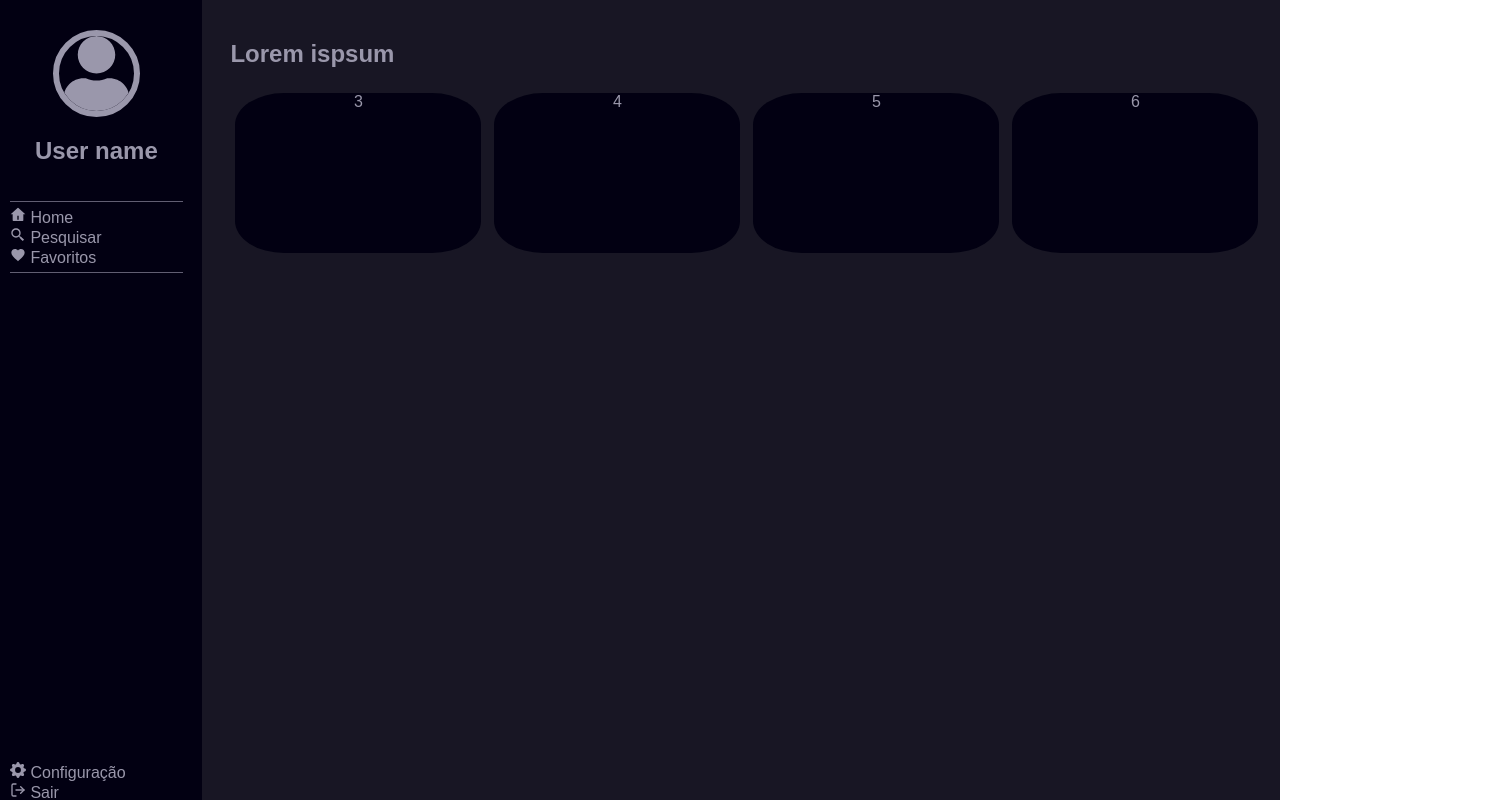
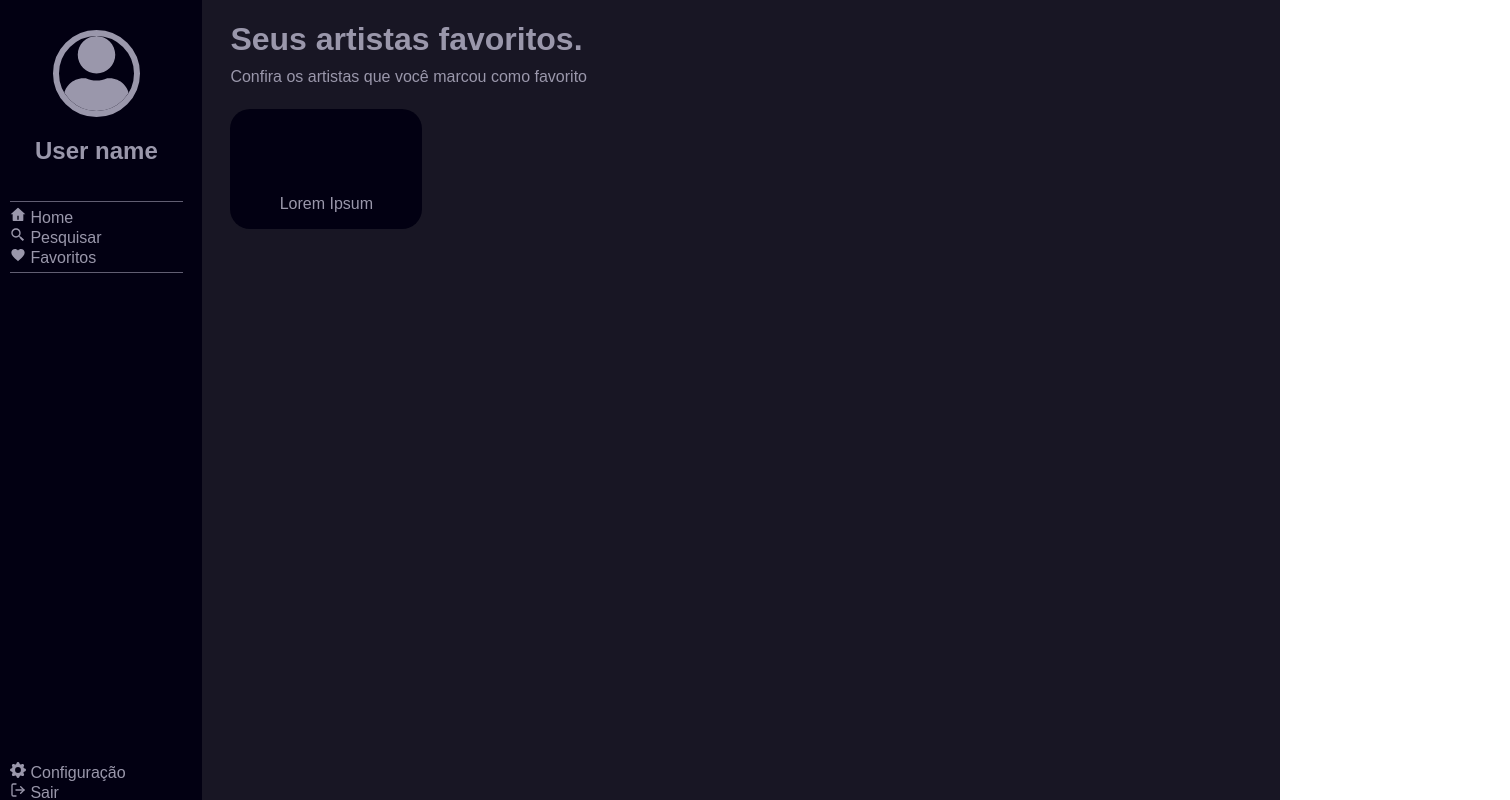
Before and after one commit to oliveira533/AcervoMusical, a React (Create React App) app in the folder visual/: page / in a window 1280 px wide. Shown: the top 800 px of the page, 1510 px wide, since content can reach past the window. Built offline with nearby package versions, Linux system fonts and the light colour scheme; the HTML template or start-up script is replaced by a standard one.

Commit message:
Tela de favoritos pronta

```diff
--- a/visual/src/App.jsx
+++ b/visual/src/App.jsx
@@ -4,13 +4,14 @@ import NavOff from './components/navbar/navbaroff';
 import MainOff from './components/main/mainoff';
 import NavIn from './components/navbar/navbarin';
 import Search from './components/search/search';
+import Favorite from './components/favorite/favorite';
 
 function App() {
   return (
     <div className="App main-color">
       <NavIn/>
       <main>
-        <MainOff/>
+        <Favorite/>
       </main>
     </div>
   );
--- a/visual/src/components/favorite/favorite.css
+++ b/visual/src/components/favorite/favorite.css
@@ -0,0 +1,9 @@
+.main{
+    margin-left: 15vw;
+    width: 100%;
+    display: block;
+}
+.size{
+    width: 100vw;
+    height: 25px;
+}
--- a/visual/src/components/favorite/favorite.jsx
+++ b/visual/src/components/favorite/favorite.jsx
@@ -0,0 +1,17 @@
+import React from 'react';
+import './favorite.css';
+import Item from './item/favitem';
+
+function Favorite(){
+    return(
+        <div className='main font-color'>
+            <h1 className='size'>Seus artistas favoritos.</h1>
+            <p className='size'>Confira os artistas que você marcou como favorito</p>
+            <div>
+                <Item/>
+            </div>
+        </div>
+    )
+};
+
+export default Favorite;
--- /dev/null
+++ b/visual/src/components/favorite/item/favitem.css
@@ -0,0 +1,8 @@
+.item{
+    width: 15vw;
+    height: 15vh;
+    display: flex;
+    justify-content: flex-end;
+    align-items: center;
+    flex-direction: column;
+}
--- /dev/null
+++ b/visual/src/components/favorite/item/favitem.jsx
@@ -0,0 +1,13 @@
+import React from 'react';
+import './favitem.css';
+
+function Item(){
+    return(
+        <div className='sec-color item'>
+            <img src=''/>
+            <p>Lorem Ipsum</p>
+        </div>
+    )
+};
+
+export default Item;
```
